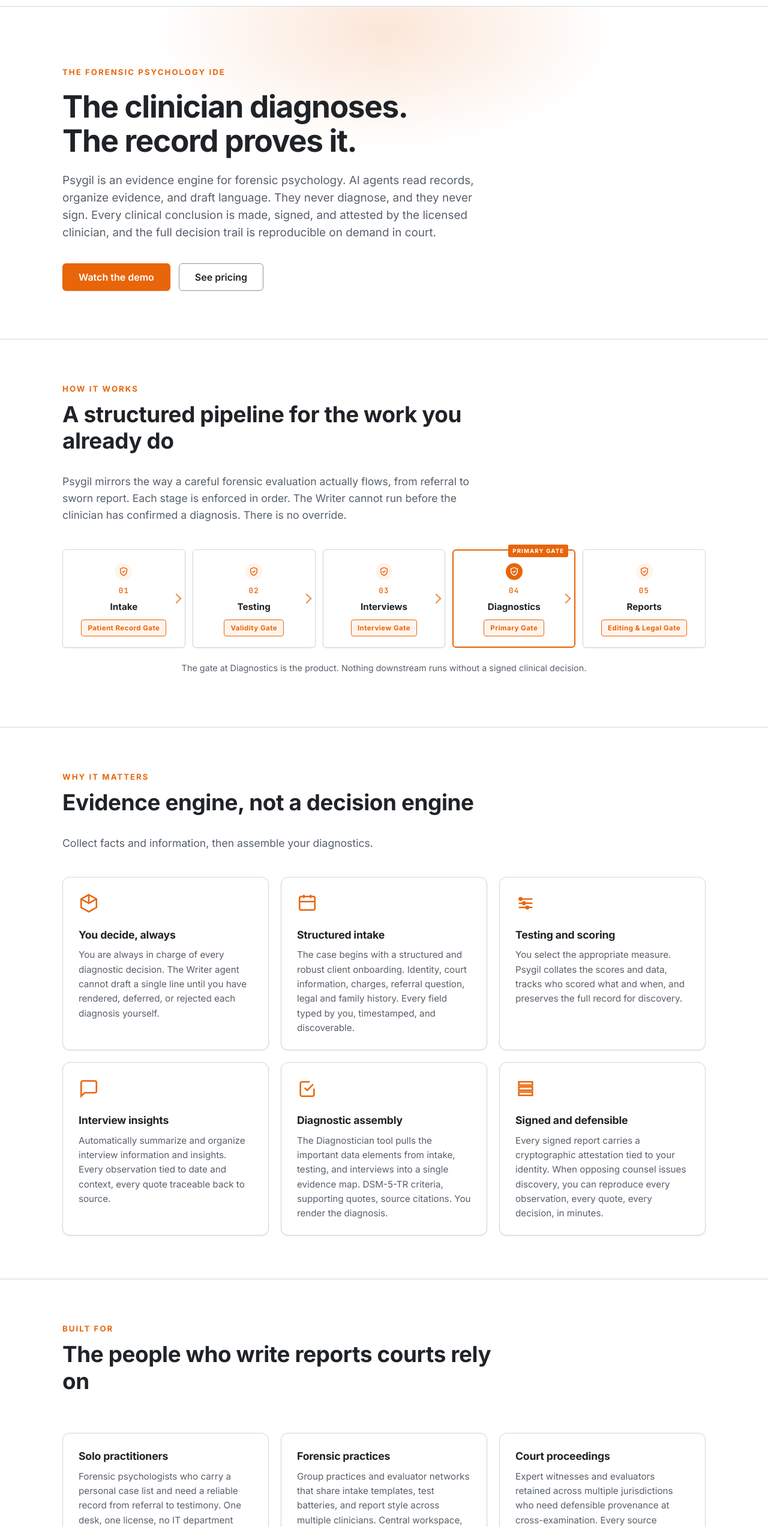
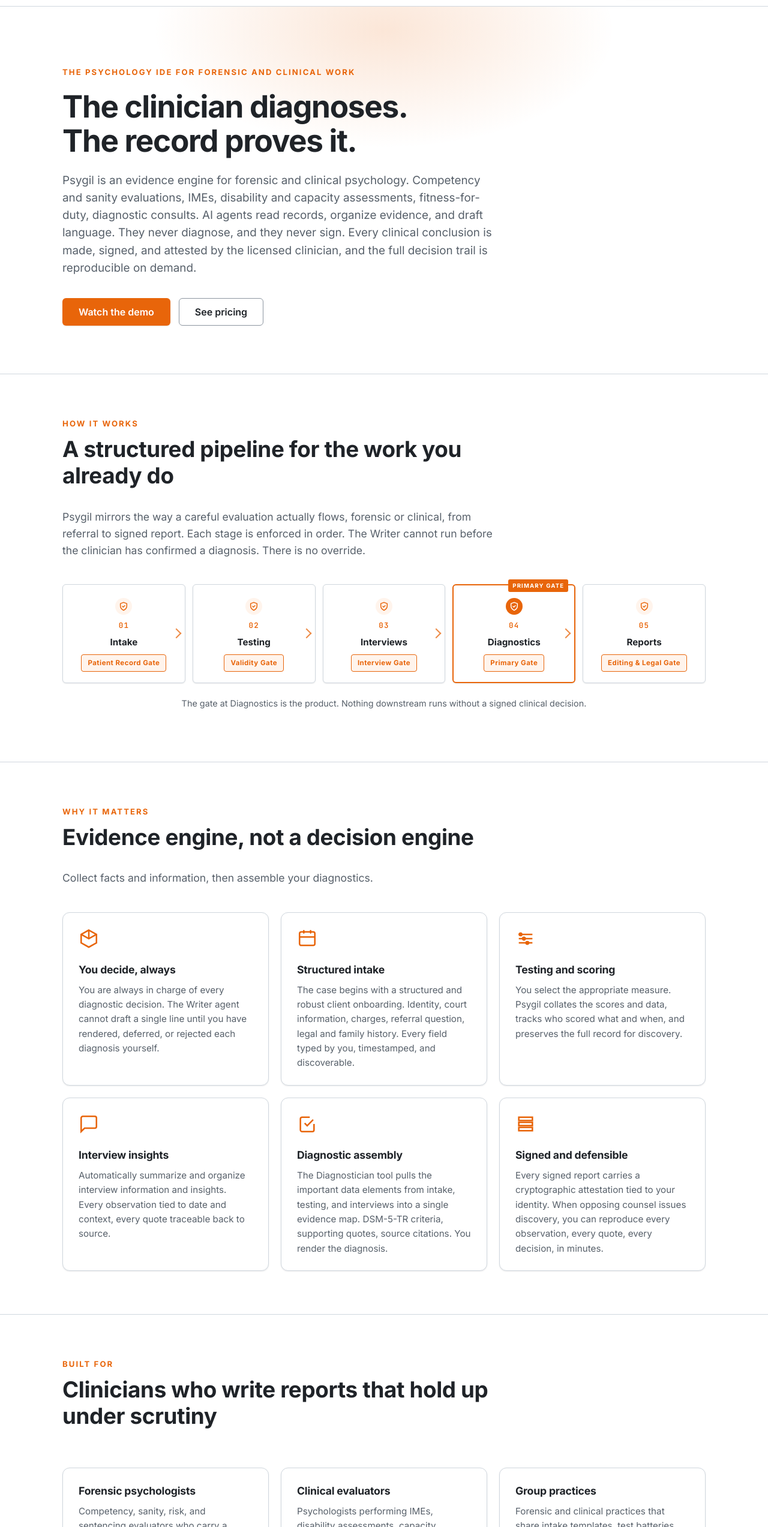
Before and after one commit to truckirwin-ai/psygil-website, a plain HTML site: page index.html in a window 1280 px wide. Shown: the part 54-2600 px from the top of the page at 60% size. Drawn offline with Linux system fonts and the light colour scheme.

Commit message:
Broaden positioning: forensic and clinical psychology, across all pages

```diff
--- a/index.html
+++ b/index.html
@@ -4,9 +4,9 @@
 <head>
   <meta charset="utf-8">
   <meta name="viewport" content="width=device-width, initial-scale=1">
-  <title>Psygil | The forensic psychology IDE</title>
-  <meta name="description" content="Psygil is the evidence engine for forensic psychology. Every diagnostic decision is made by the clinician. Every record is reproducible in court.">
-  <meta property="og:title" content="Psygil | The forensic psychology IDE">
+  <title>Psygil | The psychology IDE for forensic and clinical work</title>
+  <meta name="description" content="Psygil is the evidence engine for forensic and clinical psychology. Every diagnostic decision is made by the clinician. Every record is reproducible on demand.">
+  <meta property="og:title" content="Psygil | The psychology IDE for forensic and clinical work">
   <meta property="og:description" content="Built for clinicians who write evaluations courts will rely on, and lawyers will challenge.">
   <meta property="og:type" content="website">
   <meta property="og:url" content="https://psygil.com/">
@@ -38,10 +38,10 @@
 
 <section class="hero">
   <div class="container">
-    <span class="hero-eyebrow">The forensic psychology IDE</span>
+    <span class="hero-eyebrow">The psychology IDE for forensic and clinical work</span>
     <h1>The clinician diagnoses.<br>The record proves it.</h1>
     <p class="hero-lede">
-      Psygil is an evidence engine for forensic psychology. AI agents read records, organize evidence, and draft language. They never diagnose, and they never sign. Every clinical conclusion is made, signed, and attested by the licensed clinician, and the full decision trail is reproducible on demand in court.
+      Psygil is an evidence engine for forensic and clinical psychology. Competency and sanity evaluations, IMEs, disability and capacity assessments, fitness-for-duty, diagnostic consults. AI agents read records, organize evidence, and draft language. They never diagnose, and they never sign. Every clinical conclusion is made, signed, and attested by the licensed clinician, and the full decision trail is reproducible on demand.
     </p>
     <div class="hero-cta">
       <a href="demo.html" class="btn btn-primary btn-lg">Watch the demo</a>
@@ -55,7 +55,7 @@
     <div class="section-title">
       <span class="kicker">How it works</span>
       <h2>A structured pipeline for the work you already do</h2>
-      <p>Psygil mirrors the way a careful forensic evaluation actually flows, from referral to sworn report. Each stage is enforced in order. The Writer cannot run before the clinician has confirmed a diagnosis. There is no override.</p>
+      <p>Psygil mirrors the way a careful evaluation actually flows, forensic or clinical, from referral to signed report. Each stage is enforced in order. The Writer cannot run before the clinician has confirmed a diagnosis. There is no override.</p>
     </div>
 
     <div class="pipeline">
@@ -149,20 +149,20 @@
   <div class="container">
     <div class="section-title">
       <span class="kicker">Built for</span>
-      <h2>The people who write reports courts rely on</h2>
+      <h2>Clinicians who write reports that hold up under scrutiny</h2>
     </div>
     <div class="grid grid-3">
       <div class="card">
-        <h3>Solo practitioners</h3>
-        <p>Forensic psychologists who carry a personal case list and need a reliable record from referral to testimony. One desk, one license, no IT department required.</p>
+        <h3>Forensic psychologists</h3>
+        <p>Competency, sanity, risk, and sentencing evaluators who carry a personal case list and need a defensible record from referral to testimony. Cross-examination becomes a matter of reading the record, not reconstructing it.</p>
       </div>
       <div class="card">
-        <h3>Forensic practices</h3>
-        <p>Group practices and evaluator networks that share intake templates, test batteries, and report style across multiple clinicians. Central workspace, per-clinician audit trail.</p>
+        <h3>Clinical evaluators</h3>
+        <p>Psychologists performing IMEs, disability assessments, capacity evaluations, fitness-for-duty, and diagnostic consults where the referral source expects a rigorous, auditable report. Same pipeline, same attestation.</p>
       </div>
       <div class="card">
-        <h3>Court proceedings</h3>
-        <p>Expert witnesses and evaluators retained across multiple jurisdictions who need defensible provenance at cross-examination. Every source document, every test score, every draft revision, signed and timestamped.</p>
+        <h3>Group practices</h3>
+        <p>Forensic and clinical practices that share intake templates, test batteries, and report style across multiple clinicians. Central workspace, per-clinician audit trail, shared style guide.</p>
       </div>
     </div>
   </div>
@@ -171,7 +171,7 @@
 <section class="cta-strip">
   <div class="container">
     <h2>See the gate in action</h2>
-    <p>A three-minute walkthrough of a full forensic evaluation from referral to attested report, with the decision gates shown in the order they fire.</p>
+    <p>A three-minute walkthrough of a full evaluation from referral to attested report, with the decision gates shown in the order they fire. Forensic example, clinical flow is identical.</p>
     <div class="cta-buttons">
       <a href="demo.html" class="btn btn-primary btn-lg">Watch the demo</a>
       <a href="pricing.html" class="btn btn-secondary btn-lg">See pricing</a>
@@ -189,7 +189,7 @@
           <img src="logo.svg" alt="" width="28" height="28">
           <span>PSYGIL</span>
         </a>
-        <p style="margin-top:14px;max-width:320px;">The forensic psychology IDE. Built by Foundry SMB.</p>
+        <p style="margin-top:14px;max-width:320px;">The psychology IDE for forensic and clinical work. Built by Foundry SMB.</p>
       </div>
       <div>
         <h5>Product</h5>
```
Also changed, not shown: demo.html (+3 -3 lines), download.html (+2 -2 lines), features.html (+2 -2 lines), pricing.html (+3 -3 lines).
